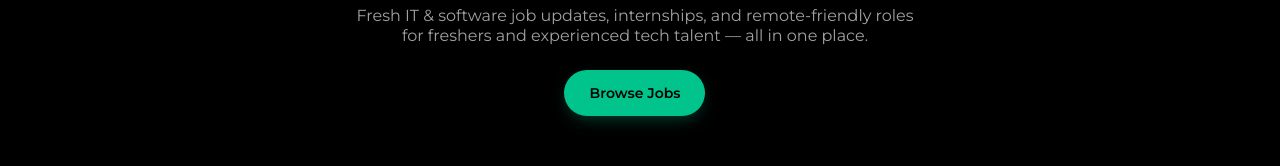
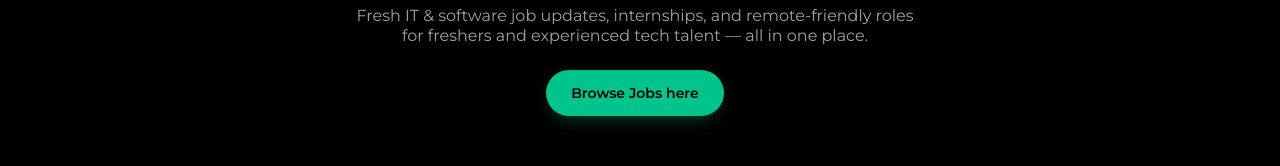
Before and after one commit to varsha-dharwal/jobkhojoai, a React (Vite) app in the folder frontend/: page / in a window 1280 px wide. Shown: the part 415-581 px from the top of the page. Built offline with nearby package versions, Linux system fonts and the light colour scheme; no server answers.

Commit message:
small commit

```diff
--- a/frontend/src/pages/Home.jsx
+++ b/frontend/src/pages/Home.jsx
@@ -197,7 +197,7 @@ export default function Home(){
             Fresh IT & software job updates, internships, and remote-friendly roles for freshers and
             experienced tech talent — all in one place.
           </p>
-          <a href="#jobs" className="btn btn-primary">Browse Jobs</a>
+          <a href="#jobs" className="btn btn-primary">Browse Jobs here</a>
         </div>
       </motion.section>
 
```
